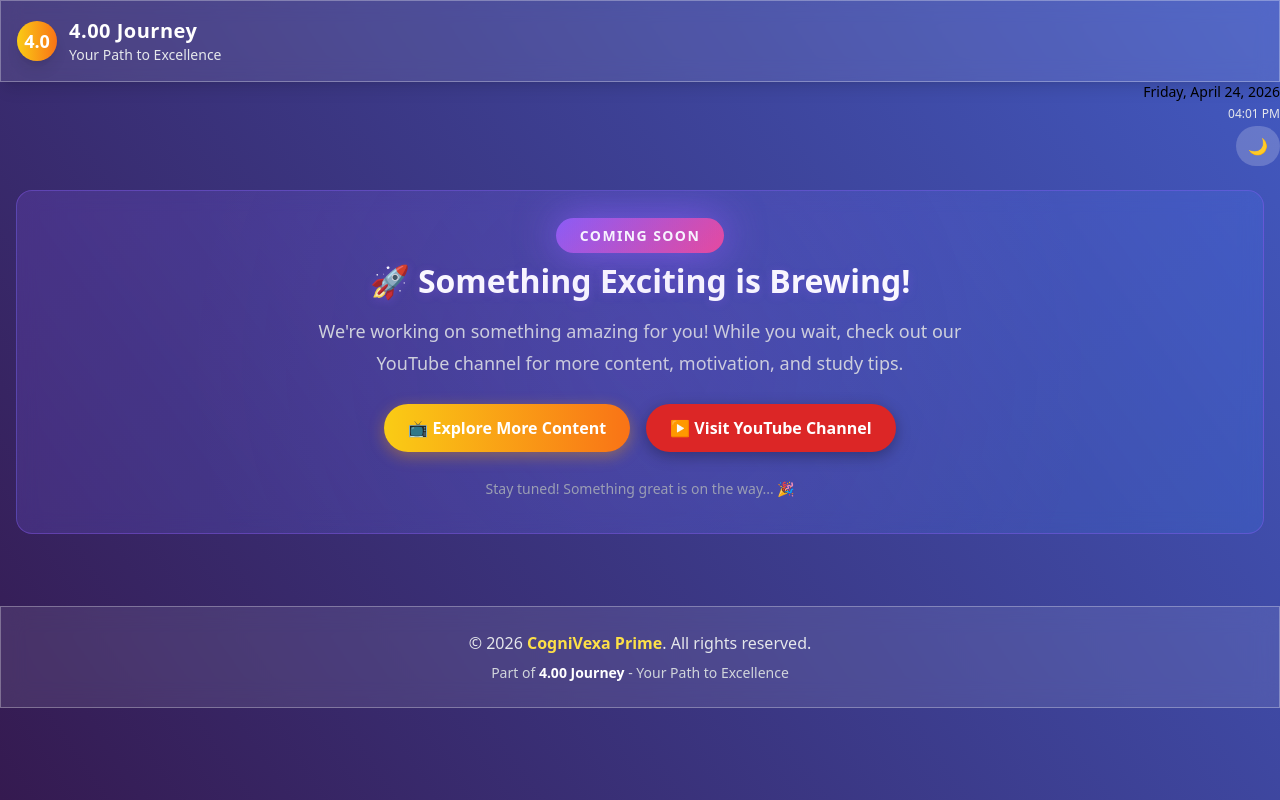
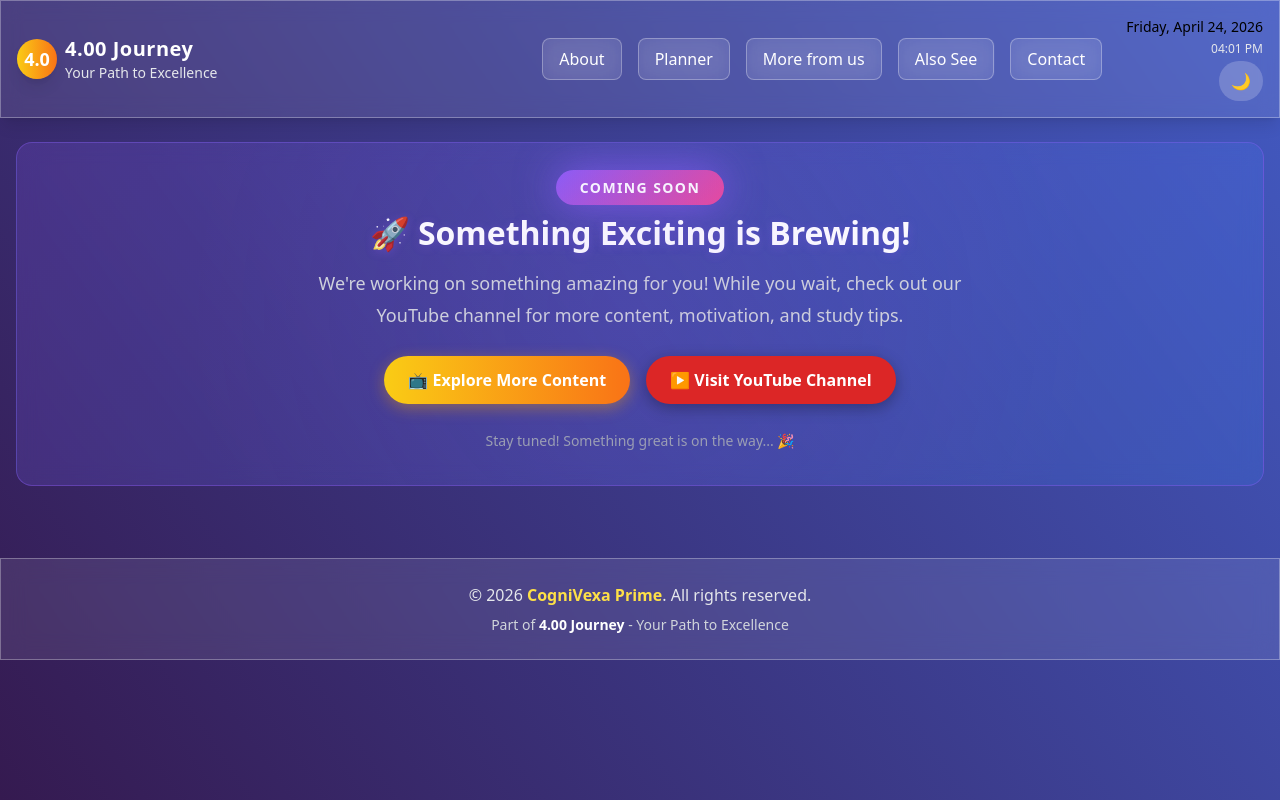
Before and after one commit to begginer-god/CogniVexa-Prime, a plain HTML site: page others.html in a window 1280 px wide. Drawn offline with nearby package versions, Linux system fonts and the light colour scheme.

Commit message:
Add files via upload

```diff
--- a/others.html
+++ b/others.html
@@ -42,18 +42,71 @@
                 <span class="text-white font-bold text-lg">4.0</span>
               </div>
               <div>
-                <a href="about.html">
                 <h1
                   class="text-white text-xl font-bold tracking-wide group-hover:text-yellow-300 transition-colors"
                 >
                   4.00 Journey
                 </h1>
                 <p class="text-gray-200 text-sm">Your Path to Excellence</p>
-                </a>
               </div>
             </a>
           </div>
           <!-- Right: Navigation Links & Date/Theme -->
+          <div class="flex items-center space-x-6">
+            <!-- Navigation Links -->
+            <nav class="hidden md:flex space-x-4">
+              <a
+                href="about.html"
+                class="glass-effect px-4 py-2 rounded-lg text-white hover:text-yellow-300 font-medium transition-colors backdrop-blur-md"
+                >About</a
+              >
+              <a
+                href="index.html"
+                class="glass-effect px-4 py-2 rounded-lg text-white hover:text-yellow-300 font-medium transition-colors backdrop-blur-md"
+                >Planner</a
+              >
+              <a
+                href="more.html"
+                class="glass-effect px-4 py-2 rounded-lg text-white hover:text-yellow-300 font-medium transition-colors backdrop-blur-md"
+                >More from us</a
+              >
+              <a
+                href="others.html"
+                class="glass-effect px-4 py-2 rounded-lg text-white hover:text-yellow-300 font-medium transition-colors backdrop-blur-md"
+                >Also See</a
+              >
+
+              <a
+                href="contact.html"
+                class="glass-effect px-4 py-2 rounded-lg text-white hover:text-yellow-300 font-medium transition-colors backdrop-blur-md"
+                >Contact</a
+              >
+            </nav>
+            <!-- Mobile Menu Button -->
+            <div class="md:hidden">
+              <button
+                id="mobileMenuBtn"
+                class="text-white hover:text-yellow-300 text-2xl focus:outline-none"
+              >
+                ☰
+              </button>
+            </div>
+            <!-- Date & Theme Toggle -->
+            <div class="flex flex-col items-end space-y-1">
+              <p class="text-sm" id="currentDate"></p>
+              <p class="text-xs text-gray-200" id="currentTime"></p>
+              <button
+                id="themeToggleBtn"
+                onclick="toggleTheme()"
+                class="mt-2 bg-white/20 hover:bg-white/30 text-yellow-300 dark:text-gray-800 px-3 py-2 rounded-full transition-all"
+                title="Toggle Light/Dark Theme"
+              >
+                <span id="themeIcon">🌙</span>
+              </button>
+            </div>
+          </div>
+        </div>
+        <!-- Mobile Menu -->
         <div id="mobileMenu" class="hidden md:hidden mt-4 pb-4">
           <nav class="flex flex-col space-y-2">
             <a
@@ -80,21 +133,8 @@
         </div>
       </div>
     </header>
-            <!-- Date & Theme Toggle -->
-            <div class="flex flex-col items-end space-y-1">
-              <p class="text-sm" id="currentDate"></p>
-              <p class="text-xs text-gray-200" id="currentTime"></p>
-              <button
-                id="themeToggleBtn"
-                onclick="toggleTheme()"
-                class="mt-2 bg-white/20 hover:bg-white/30 text-yellow-300 dark:text-gray-800 px-3 py-2 rounded-full transition-all"
-                title="Toggle Light/Dark Theme"
-              >
-                <span id="themeIcon">🌙</span>
-              </button>
-            </div>
-          </div>
-        </div>
+
+
         <!-- Mobile Dropdown Menu -->
         <div id="mobileMenu" class="md:hidden hidden mt-3">
           <nav
```
Also changed, not shown: about.html (+23 -2 lines), more.html (+1 -0 lines). Lines whose indentation alone changed are shown as unchanged.
